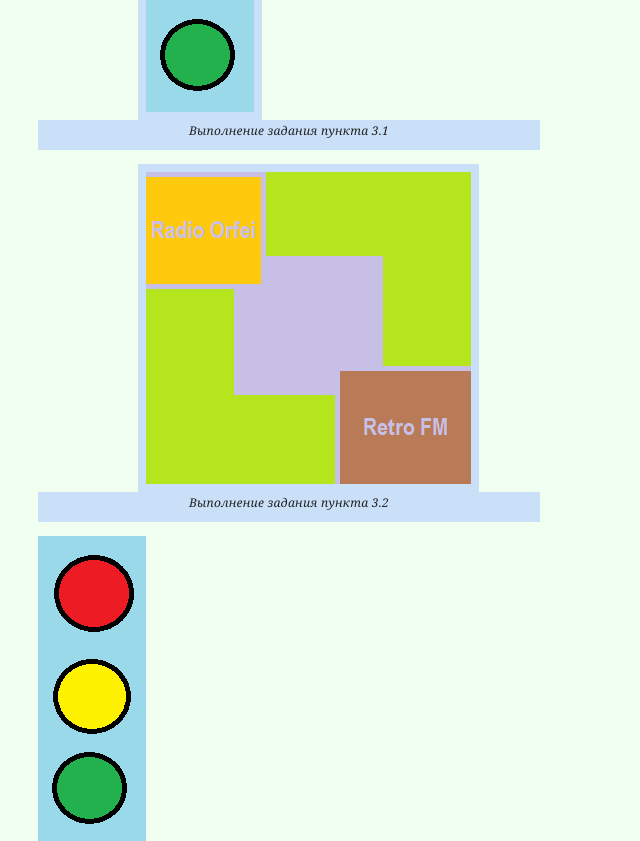
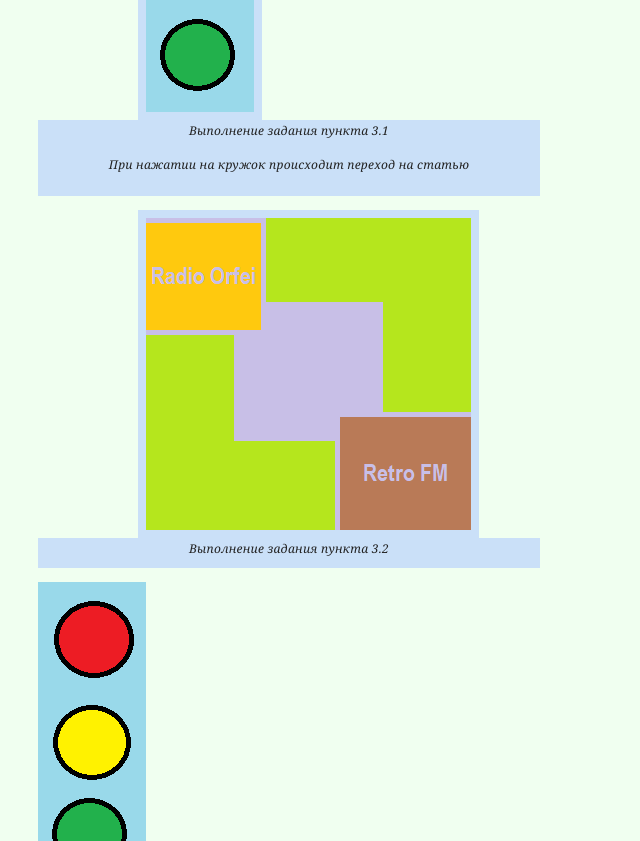
Before and after one commit to avotaliff/my-site, a plain HTML site: page Page3.html in a window 1280 px wide. Shown: the part 867-1708 px from the top of the page, without its empty margins (0-640 px from the left). Drawn offline with Linux system fonts and the light colour scheme.

Commit message:
Update Page3.html

```diff
--- a/Page3.html
+++ b/Page3.html
@@ -40,7 +40,10 @@
                   <area shape="circle" coords="56,163,38", href="https://ru.wikipedia.org/wiki/Желтый_цвет">
                   <area shape="circle" coords="51,252,38", href="https://ru.wikipedia.org/wiki/Зеленый_цвет">
                 </map>
-              <figcaption>Выполнение задания пункта 3.1</figcaption>
+                <figcaption>
+                   Выполнение задания пункта 3.1
+                  <p>При нажатии на кружок происходит переход на статью</p>
+                </figcaption>
           </figure>
           <figure>
             <img src="radioImg.png" alt="Карта изображений с ссылками на радио" usemap="#radioLink">
```
